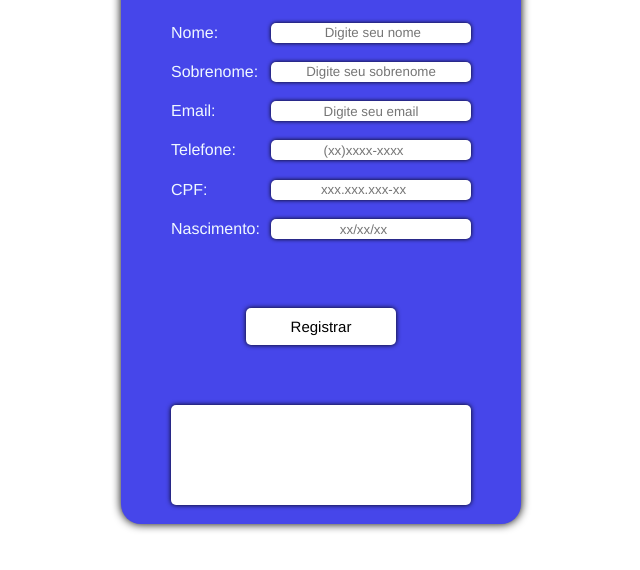
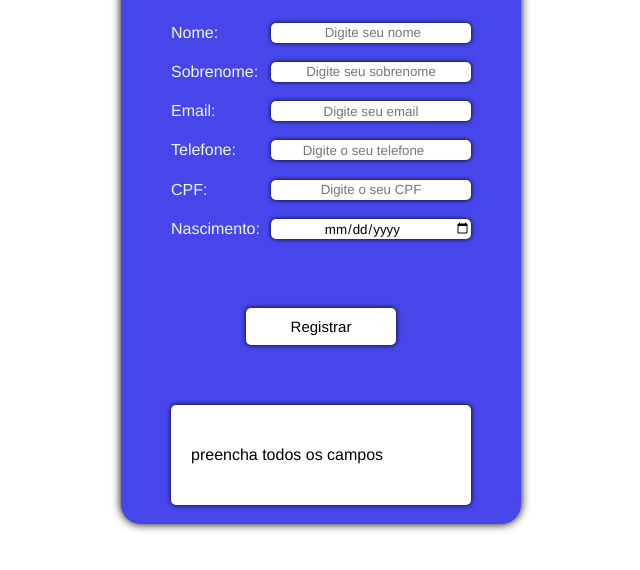
Before and after one commit to Mateus-Bastos/projetodesenvolvimento, a plain HTML site: page index.html in a window 1280 px wide. Both pictures are taken after a click on the button "Registrar". Shown: the part 176-746 px from the top of the page, without its empty margins (319-959 px from the left). Drawn offline with Linux system fonts and the light colour scheme.

Commit message:
Some corrections in html,css and js

```diff
--- a/index.html
+++ b/index.html
@@ -3,7 +3,7 @@
   <head>
     <meta charset="UTF-8" />
     <meta http-equiv="X-UA-Compatible" content="IE=edge" />
-    <meta name="viewport" content="width=, initial-scale=1.0" />
+    <meta name="viewport" content="width", initial-scale=1.0" />
     <link rel="stylesheet" href="style.css" />
     <title>Cadastro de Contato</title>
   </head>
@@ -33,17 +33,21 @@
 
         <div class="input">
           <label for="">Telefone:</label>
-          <input type="Number" id="telefone" placeholder="(xx)xxxx-xxxx" />
+          <input
+            type="number"
+            id="telefone"
+            placeholder="Digite o seu telefone"
+          />
         </div>
 
         <div class="input">
           <label for="">CPF:</label>
-          <input type="Number" id="cpf" placeholder="xxx.xxx.xxx-xx" />
+          <input type="" id="cpf" placeholder="Digite o seu CPF" />
         </div>
 
         <div class="input">
           <label for="">Nascimento:</label>
-          <input type="Number" id="data" placeholder="xx/xx/xx" />
+          <input type="date" id="data" placeholder="xx/xx/xx" />
         </div>
 
         <button id="registrar">Registrar</button>
--- a/main.js
+++ b/main.js
@@ -17,9 +17,9 @@ function cadastro() {
     cpf !== '' &&
     data !== ''
   ) {
-    list.textContent = 'oi'
+    list.textContent = `Cadastro realizado com sucesso: ${nome} ${sobrenome} ${email} ${cpf} ${data}`
   } else {
-    3
+    list.textContent = 'preencha todos os campos'
   }
 }
 
--- a/style.css
+++ b/style.css
@@ -73,7 +73,7 @@ button:hover {
   display: flex;
   margin-top: 20px;
   align-items: center;
-  color: aliceblue;
+  color: black;
   width: 300px;
   height: 100px;
   border-radius: 5px;
```
